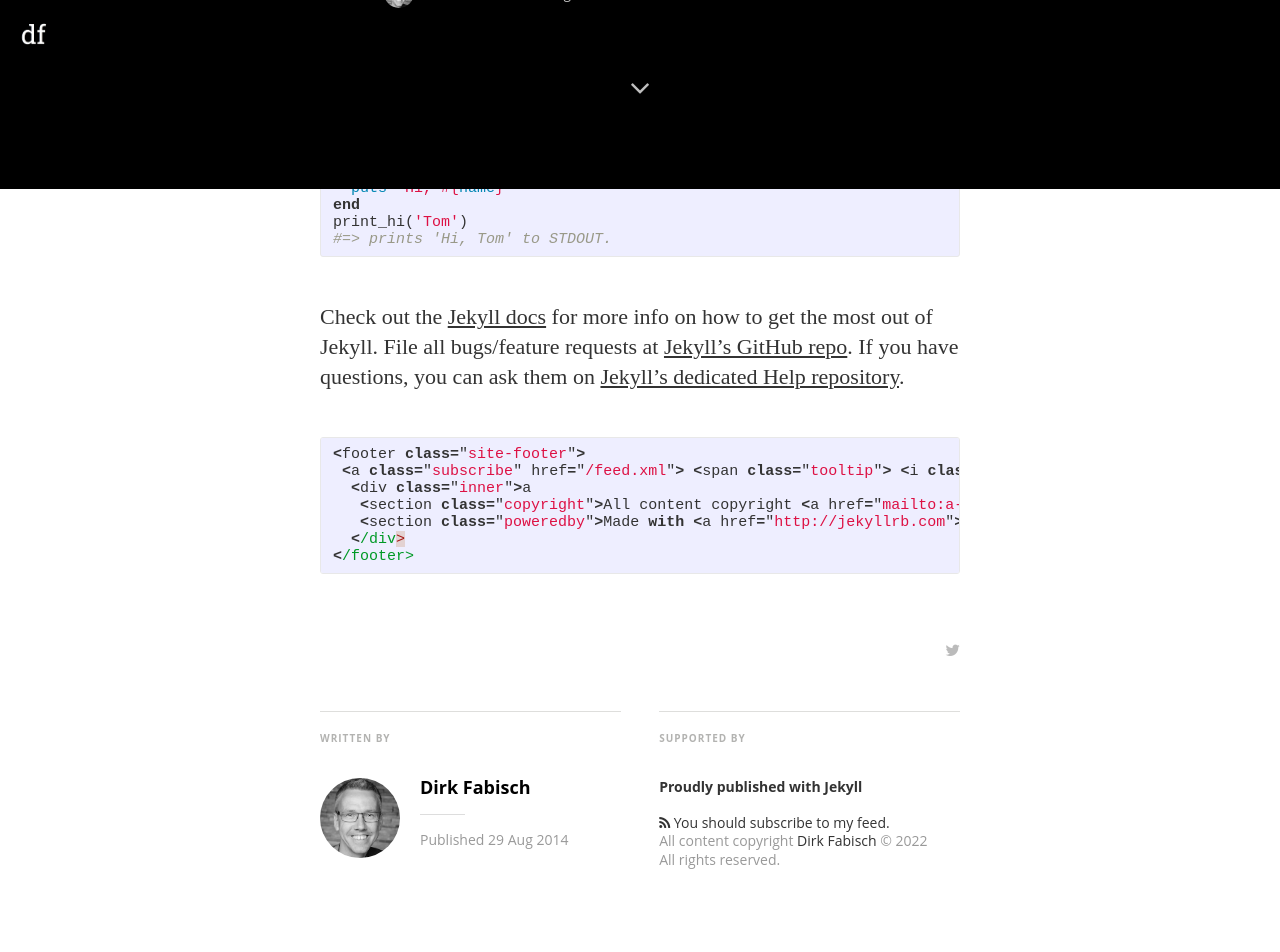
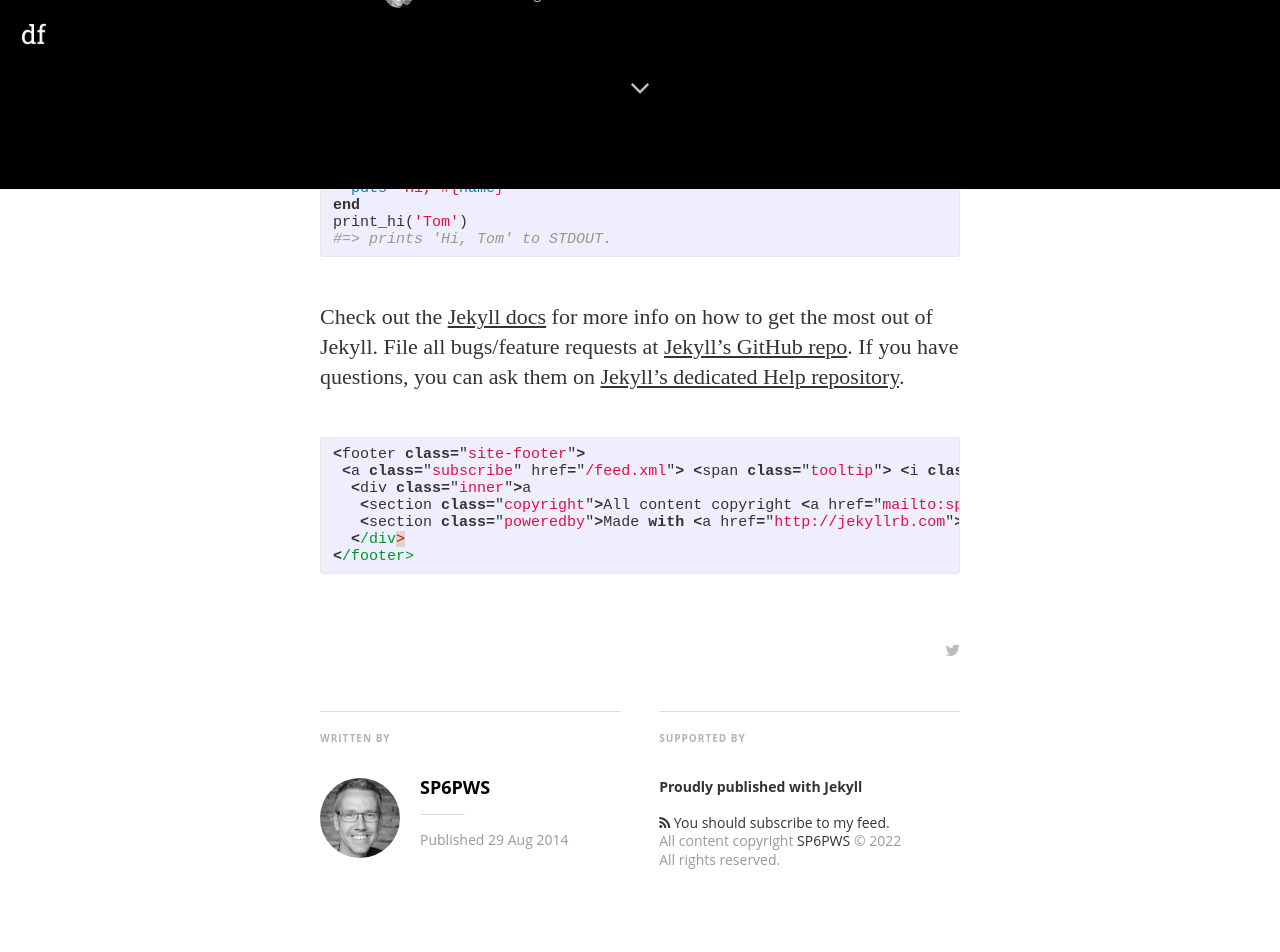
Before and after one commit to sp6pws/sp6pws.github.io, a Jekyll site: the page built from _posts/2014-08-29-welcome-to-jekyll.markdown, in a window 1280 px wide and 1400 px high, scrolled down 1211 px. Shown: the top 952 px of the window. Built offline with Jekyll 4.4.1, drawn with Linux system fonts in a browser that asks for light colours; nearby versions of some CDN libraries; some web fonts are replaced; some of the changed text lies outside the part shown; grey boxes are pictures that could not be loaded.

Commit message:
Update conf

```diff
--- a/_config.yml
+++ b/_config.yml
@@ -4,11 +4,11 @@ gems:
   - jekyll-paginate
 
 # Site settings
-title: "Mediator"
+title: "Wrocławski Klub Krótkofalowców - SP6PWS"
 description: > # this means to ignore newlines until "email:"
-   A Jekyll theme - Medium inspired
+   Wrocławski Klub Krótkofalowców - SP6PWS
 
-email: a-mail@mail.mail
+email: sp6pws@sp6pws.pl
 #blog logo
 logo: "/assets/images/df_logo.jpg"
 float_logo: true # true, false (default)
@@ -16,13 +16,13 @@ float_logo: true # true, false (default)
 # blog cover
 cover: "/assets/images/cA4aKEIPQrerBnp1yGHv_IMG_9534-3-2.jpg"
 
-name: 'Dirk Fabisch'
-author: 'Dirk Fabisch'
+name: 'SP6PWS'
+author: 'SP6PWS'
 author_image: "/assets/images/author.jpg"
 
 paginate:	5
 
-url: "http://myblog.***.***" # the base hostname & protocol for your site
+url: "https://sp6pws.pl" # the base hostname & protocol for your site
 baseurl: ""
 #used to display twitter cards
 twitter_handle: '@dirkfabisch'
@@ -49,7 +49,7 @@ social:
 #    share_link: "&amp;u="
 
   - icon:	github
-    url:	https://github.com/dirkfabisch
+    url:	https://github.com/sp6pws
     desc:	Fork me on github
     share_url:
     share_title:
```
